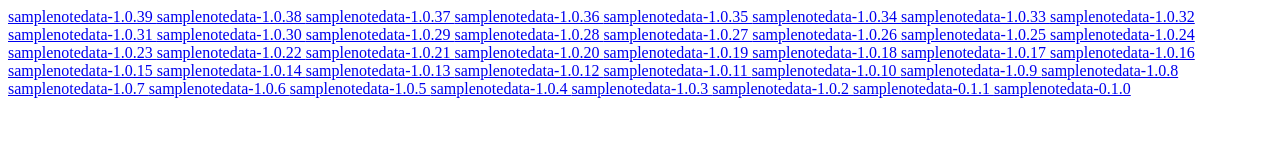
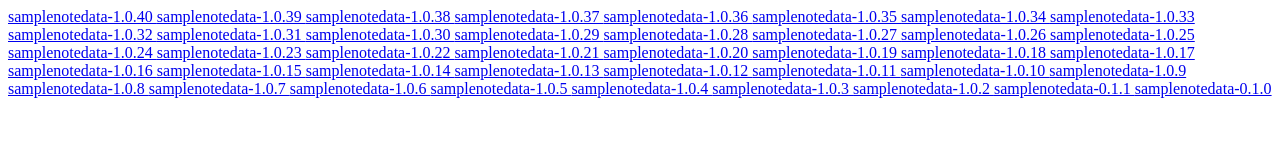
Before and after one commit to SampleNote/python-package-server, a plain HTML site: page samplenotedata/index.html in a window 1280 px wide. Drawn offline with Linux system fonts and the light colour scheme.

Commit message:
Publish samplenotedata - 1.0.40 in GitHub SampleNote/samplenote-data

```diff
--- a/samplenotedata/index.html
+++ b/samplenotedata/index.html
@@ -6,6 +6,9 @@
   </title>
  </head>
  <body>
+  <a href="git+ssh://git@github.com/SampleNote/samplenote-data.git@1.0.40#egg=samplenotedata-1.0.40">
+   samplenotedata-1.0.40
+  </a>
   <a href="git+ssh://git@github.com/SampleNote/samplenote-data.git@1.0.39#egg=samplenotedata-1.0.39">
    samplenotedata-1.0.39
   </a>
```
